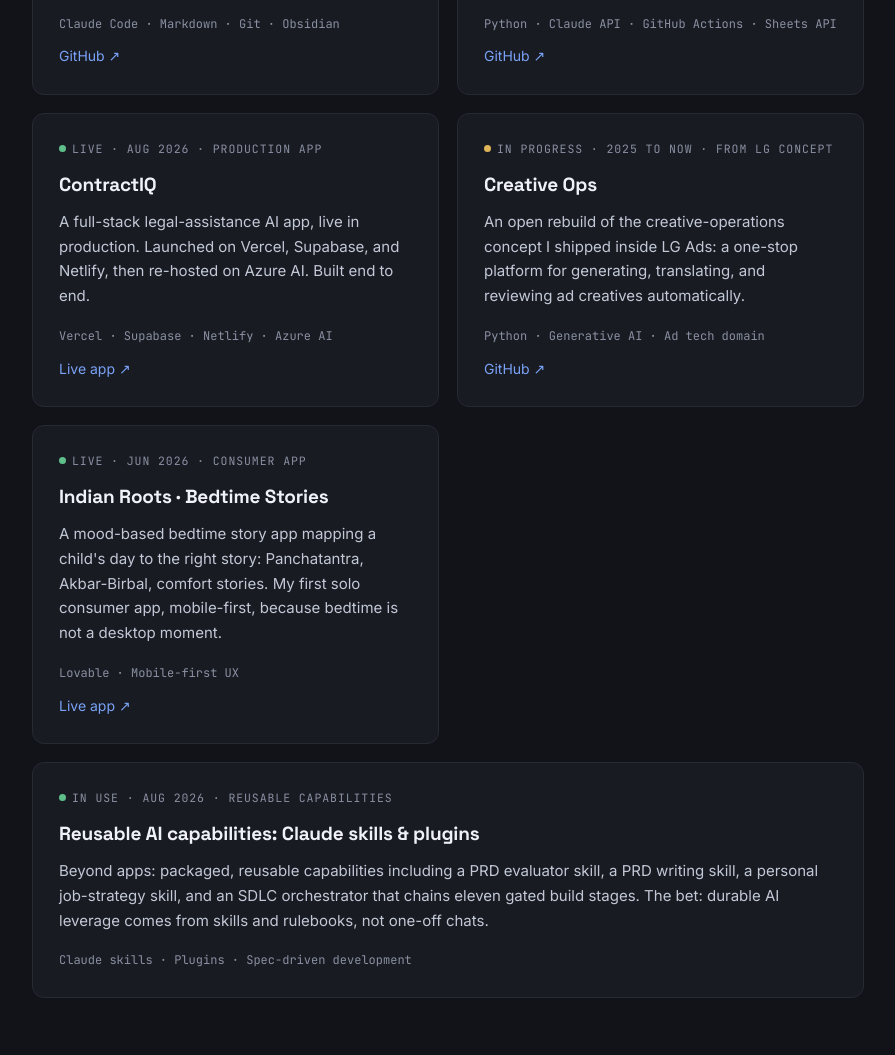
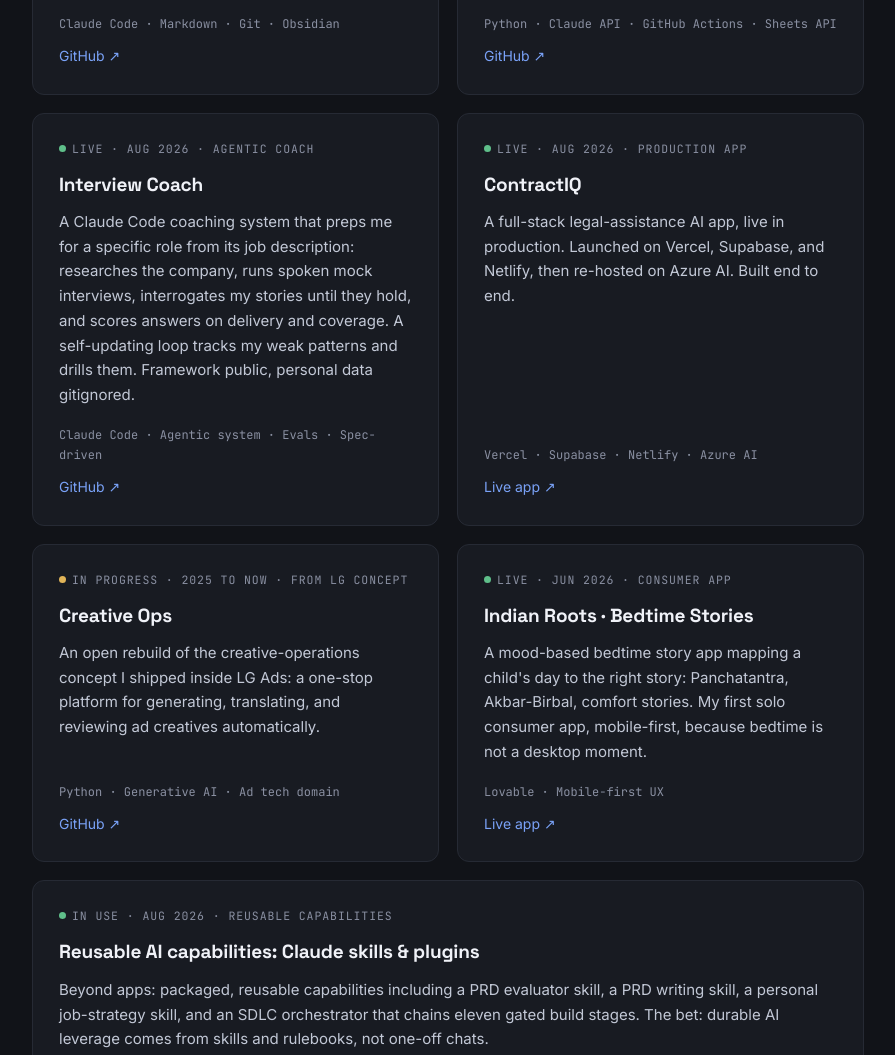
Before and after one commit to juhi-jain92/juhi-jain92.github.io, a plain HTML site: page index.html in a window 1280 px wide. Shown: the part 1369-2424 px from the top of the page, without its empty margins (192-1087 px from the left). Drawn offline with Linux system fonts and the light colour scheme.

Commit message:
Add Interview Coach section to index.html

```diff
--- a/index.html
+++ b/index.html
@@ -120,6 +120,13 @@ footer{padding:64px 0 80px;border-top:1px solid var(--line)}
       <p class="out"><a href="https://github.com/juhi-jain92/job-hunt-os">GitHub ↗</a></p>
     </div>
     <div class="card">
+      <div class="tag"><span class="dot live"></span>Live · Aug 2026 · Agentic coach</div>
+      <h3>Interview Coach</h3>
+      <p>A Claude Code coaching system that preps me for a specific role from its job description: researches the company, runs spoken mock interviews, interrogates my stories until they hold, and scores answers on delivery and coverage. A self-updating loop tracks my weak patterns and drills them. Framework public, personal data gitignored.</p>
+      <div class="stack">Claude Code · Agentic system · Evals · Spec-driven</div>
+      <p class="out"><a href="https://github.com/juhi-jain92/interview-coach">GitHub ↗</a></p>
+    </div>
+    <div class="card">
       <div class="tag"><span class="dot live"></span>Live · Aug 2026 · Production app</div>
       <h3>ContractIQ</h3>
       <p>A full-stack legal-assistance AI app, live in production. Launched on Vercel, Supabase, and Netlify, then re-hosted on Azure AI. Built end to end.</p>
@@ -154,6 +161,7 @@ footer{padding:64px 0 80px;border-top:1px solid var(--line)}
   <h2>Where each muscle was built</h2>
   <table>
     <tr><td>Agentic orchestration</td><td>Vectorial AI · ThinkOS · Job Hunt OS</td></tr>
+    <tr><td>Consolidation &amp; system architecture</td><td>Interview Coach · ThinkOS · reusable skills</td></tr>
     <tr><td>Evals &amp; guardrails</td><td>Vectorial AI · LG creative-approval workflow</td></tr>
     <tr><td>Human-in-the-loop design</td><td>Job Hunt OS · LG approval gates · Vectorial</td></tr>
     <tr><td>AI workflow &amp; product design</td><td>ContractIQ · PRD skills · LG AI transformation</td></tr>
```
